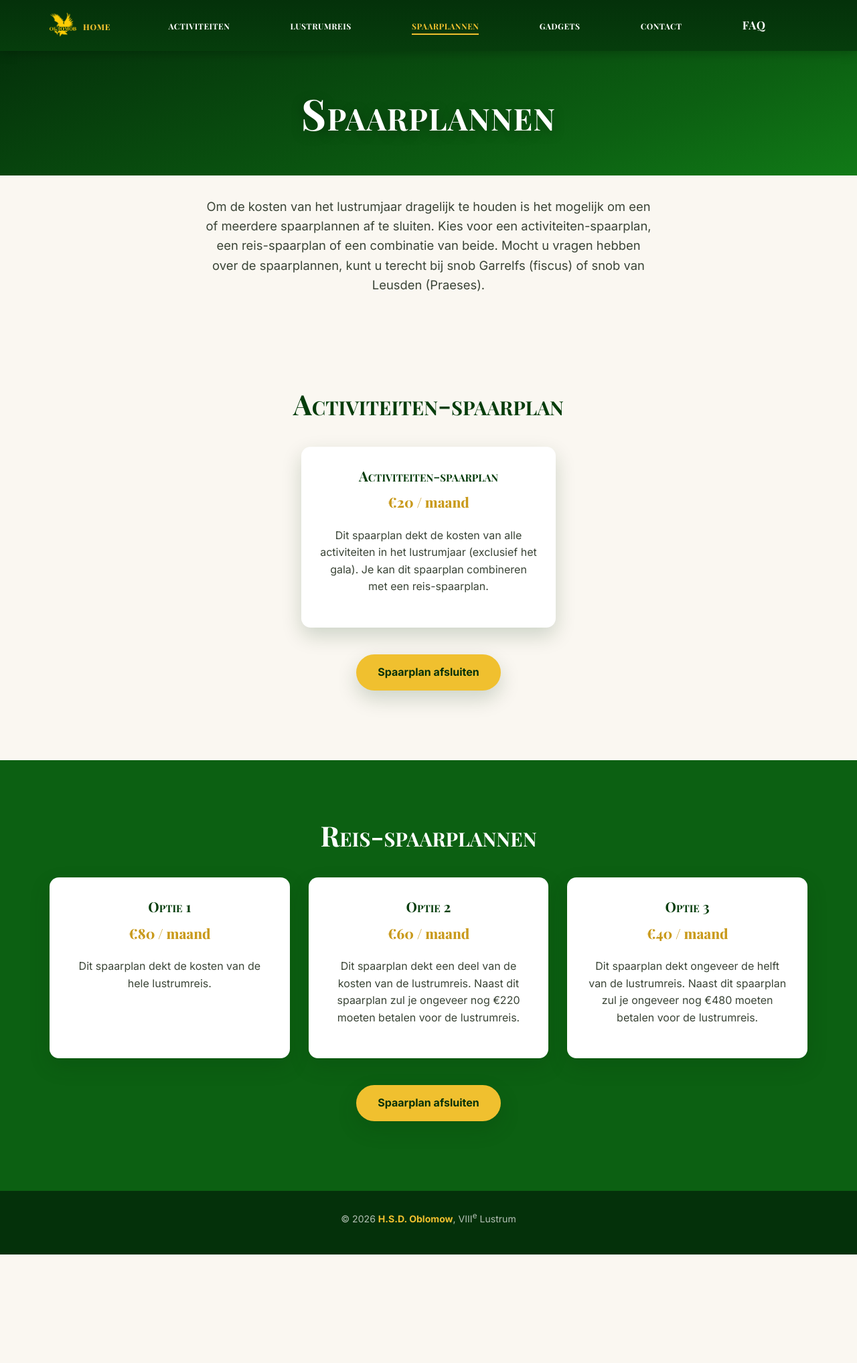
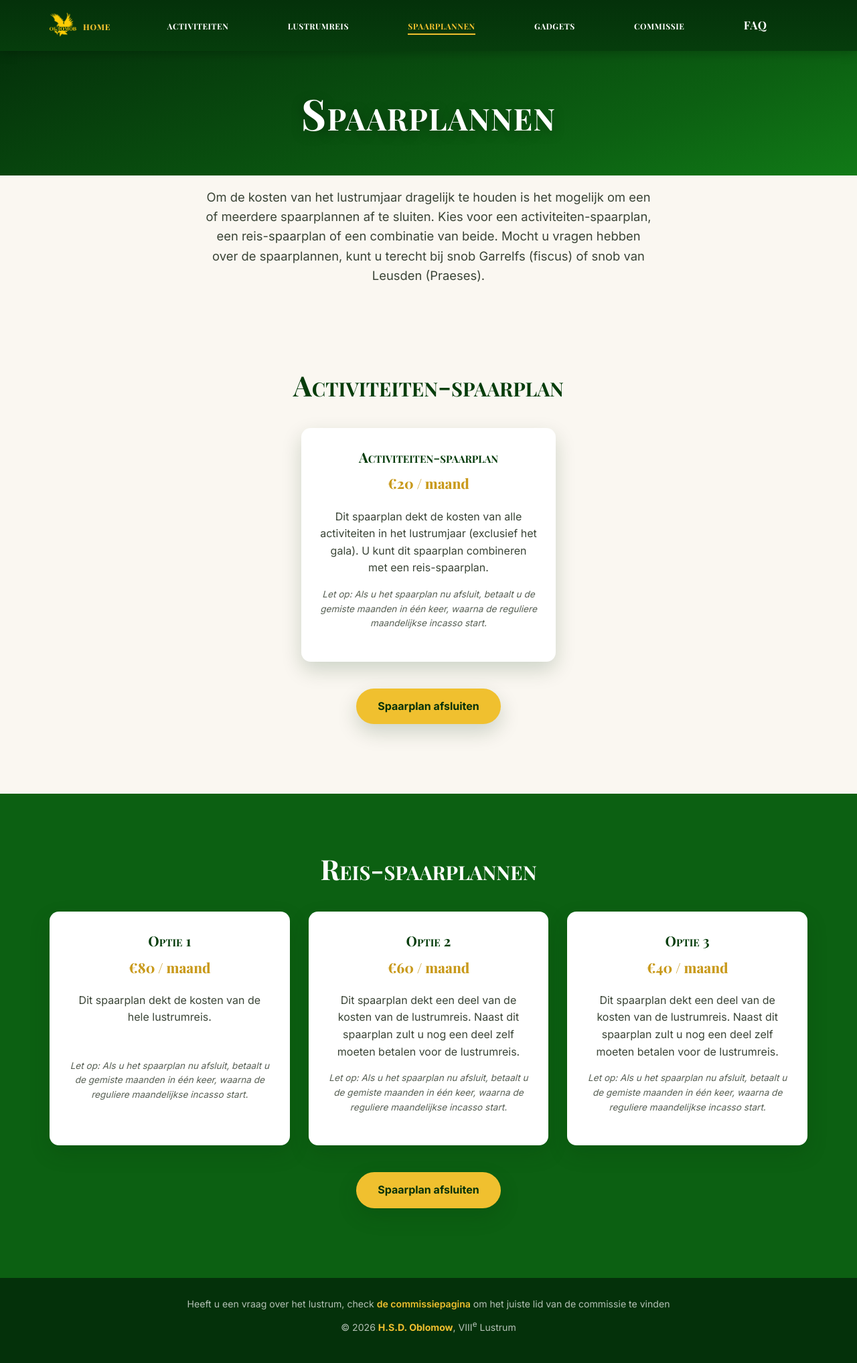
Before and after one commit to MaartenSchelhaas/lustrum-oblomow, a FastAPI app: page /spaarplannen in a window 1280 px wide. Shown: the whole page at 67% size. Before the commit the page ends 1873 px from the top, so only its background shows below. Run offline with FastAPI, Linux system fonts and the light colour scheme.

Commit message:
feat: aanpassingen 14-9

```diff
--- a/src/lustrum_oblomow/static/assets/css/style.css
+++ b/src/lustrum_oblomow/static/assets/css/style.css
@@ -471,6 +475,13 @@ sup {
 .plan-card p:not(.product-price) {
   color: var(--ink-soft);
   flex: 1;
+}
+
+.plan-card .plan-note {
+  flex: 0 0 auto;
+  font-size: 0.85rem;
+  font-style: italic;
+  opacity: 0.85;
 }
 
 .plan-card .btn {
@@ -778,6 +789,14 @@ a.product-card:hover {
   color: var(--gold);
 }
 
+.footer-help {
+  margin: 0 0 10px;
+}
+
+.footer-help .link-accent {
+  color: var(--gold);
+}
+
 /* ---------- Utilities ---------- */
 
 .container--narrow {
@@ -809,7 +832,7 @@ a.product-card:hover {
 }
 
 .spaarplannen-lead {
-  padding: 32px 0;
+  padding: 18px 0;
 }
 
 .text-center-top {
--- a/src/lustrum_oblomow/templates/base.html
+++ b/src/lustrum_oblomow/templates/base.html
@@ -14,7 +14,7 @@
     ("/lustrumreis", "lustrumreis", "lustrumreis"),
     ("/spaarplannen", "spaarplannen", "spaarplannen"),
     ("/gadgets", "gadgets", "gadgets"),
-    ("/contact", "contact", "contact"),
+    ("/contact", "commissie", "contact"),
     ("/faq", "FAQ", "faq"),
   ] %}
   <header class="site-header">
@@ -34,6 +34,11 @@
   {% block content %}{% endblock %}
 
   <footer class="site-footer">
+    {% if active_page != 'contact' %}
+    <p class="footer-help">
+      Heeft u een vraag over het lustrum, check <a href="/contact" class="link-accent">de commissiepagina</a> om het juiste lid van de commissie te vinden
+    </p>
+    {% endif %}
     <p>&copy; 2026 <strong>H.S.D. Oblomow</strong>, VIII<sup>e</sup> Lustrum</p>
   </footer>
 
--- a/src/lustrum_oblomow/templates/contact.html
+++ b/src/lustrum_oblomow/templates/contact.html
@@ -1,10 +1,10 @@
 {% extends "base.html" %}
-{% block title %}Contact: VIIIe Lustrum Oblomow{% endblock %}
+{% block title %}Commissie: VIIIe Lustrum Oblomow{% endblock %}
 {% block description %}Het lustrumbestuur van H.S.D. Oblomow.{% endblock %}
 {% block content %}
 
   <section class="hero hero--compact">
-    <h1>Contact</h1>
+    <h1>Commissie</h1>
   </section>
 
   <div>
--- a/src/lustrum_oblomow/templates/gadgets/index.html
+++ b/src/lustrum_oblomow/templates/gadgets/index.html
@@ -81,6 +81,11 @@
           <h3>Vlag</h3>
           <p class="product-price">circa &euro;21,50<br />(afhankelijk van de afname)</p>
         </div>
+        <div class="product-card">
+          <img src="/assets/img/gadgets/lustrumriem.jpg" alt="Lustrumriem" class="product-photo" />
+          <h3>Lustrumriem</h3>
+          <p class="product-price">n.t.b.</p>
+        </div>
       </div>
       <p class="gadget-disclaimer text-center-top">
         De getoonde gadgets en prijzen zijn een voorbeeld en kunnen nog veranderen. Bij (grote)
--- a/src/lustrum_oblomow/templates/lustrumreis.html
+++ b/src/lustrum_oblomow/templates/lustrumreis.html
@@ -7,7 +7,7 @@
     <h1>Lustrumreis</h1>
   </section>
 
-  <section class="section section--flush-bottom">
+  <section class="lustrumreis-lead">
     <div class="container container--narrow">
       <p class="lead">
         Van 30 juli t/m 8 augustus 2027 zal de lustrumreis plaatsvinden! Samen zullen we de
@@ -20,7 +20,7 @@
   {% set reis_dagen = ["30 juli", "31 juli", "1 augustus", "2 augustus", "3 augustus", "4 augustus", "5 augustus", "6 augustus", "7 augustus", "8 augustus"] %}
   {% for dag in reis_dagen %}
   {% set is_b = loop.index0 is odd %}
-  {% set own = 78 if is_b else 22 %}
+  {% set own = 73 if is_b else 27 %}
   <div class="reis-row{{ ' reis-row--b' if is_b else '' }}">
     <div class="reis-row-inner">
       <svg class="reis-row-svg" viewBox="0 0 100 100" preserveAspectRatio="none" aria-hidden="true">
--- a/src/lustrum_oblomow/templates/spaarplannen.html
+++ b/src/lustrum_oblomow/templates/spaarplannen.html
@@ -7,7 +7,7 @@
     <h1>Spaarplannen</h1>
   </section>
 
-  <section class="section spaarplannen-lead">
+  <section class="spaarplannen-lead">
     <div class="container container--narrow">
       <p class="lead">
         Om de kosten van het lustrumjaar dragelijk te houden is het mogelijk om een of meerdere
@@ -27,7 +27,11 @@
           <p class="product-price">&euro;20 / maand</p>
           <p>
             Dit spaarplan dekt de kosten van alle activiteiten in het lustrumjaar (exclusief het
-            gala). Je kan dit spaarplan combineren met een reis-spaarplan.
+            gala). U kunt dit spaarplan combineren met een reis-spaarplan.
+          </p>
+          <p class="plan-note">
+            Let op: Als u het spaarplan nu afsluit, betaalt u de gemiste maanden in één keer,
+            waarna de reguliere maandelijkse incasso start.
           </p>
         </div>
       </div>
@@ -45,21 +49,33 @@
           <h3>Optie 1</h3>
           <p class="product-price">&euro;80 / maand</p>
           <p>Dit spaarplan dekt de kosten van de hele lustrumreis.</p>
+          <p class="plan-note">
+            Let op: Als u het spaarplan nu afsluit, betaalt u de gemiste maanden in één keer,
+            waarna de reguliere maandelijkse incasso start.
+          </p>
         </div>
         <div class="plan-card">
           <h3>Optie 2</h3>
           <p class="product-price">&euro;60 / maand</p>
           <p>
-            Dit spaarplan dekt een deel van de kosten van de lustrumreis. Naast dit spaarplan zul
-            je ongeveer nog &euro;220 moeten betalen voor de lustrumreis.
+            Dit spaarplan dekt een deel van de kosten van de lustrumreis. Naast dit spaarplan
+            zult u nog een deel zelf moeten betalen voor de lustrumreis.
+          </p>
+          <p class="plan-note">
+            Let op: Als u het spaarplan nu afsluit, betaalt u de gemiste maanden in één keer,
+            waarna de reguliere maandelijkse incasso start.
           </p>
         </div>
         <div class="plan-card">
           <h3>Optie 3</h3>
           <p class="product-price">&euro;40 / maand</p>
           <p>
-            Dit spaarplan dekt ongeveer de helft van de lustrumreis. Naast dit spaarplan zul je
-            ongeveer nog &euro;480 moeten betalen voor de lustrumreis.
+            Dit spaarplan dekt een deel van de kosten van de lustrumreis. Naast dit spaarplan
+            zult u nog een deel zelf moeten betalen voor de lustrumreis.
+          </p>
+          <p class="plan-note">
+            Let op: Als u het spaarplan nu afsluit, betaalt u de gemiste maanden in één keer,
+            waarna de reguliere maandelijkse incasso start.
           </p>
         </div>
       </div>
```
Also changed, not shown: other parts of src/lustrum_oblomow/static/assets/css/style.css (+41 -5 lines), src/lustrum_oblomow/templates/faq.html (+15 -1 lines), lustrum reis pagina.png (deleted), src/lustrum_oblomow/static/assets/img/activiteiten/oma-ova.jpg, src/lustrum_oblomow/static/assets/img/gadgets/das.jpg, src/lustrum_oblomow/static/assets/img/gadgets/duffelbag.jpg, src/lustrum_oblomow/static/assets/img/gadgets/haarclip.jpg, src/lustrum_oblomow/static/assets/img/gadgets/lustrumriem.jpg (added), src/lustrum_oblomow/static/assets/img/gadgets/pakket-1.jpg, src/lustrum_oblomow/static/assets/img/gadgets/pakket-2.jpg, src/lustrum_oblomow/static/assets/img/gadgets/vlag.jpg, src/lustrum_oblomow/static/assets/img/gadgets/waterfles.jpg.
